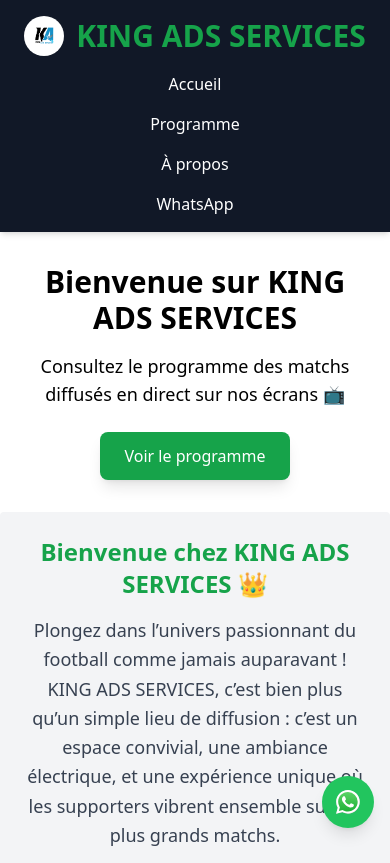
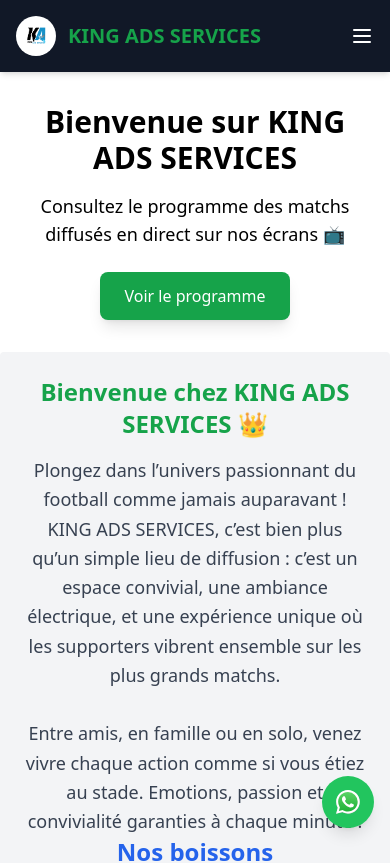
Before and after one commit to DavePastore47/Project, a Next.js app: page / in a window 390 px wide. Shown: the top 863 px of the page. Built offline with nearby package versions, Linux system fonts and the light colour scheme.

Commit message:
Mise à jour de la barre de navigation et du bouton de retour

```diff
--- a/components/Header.js
+++ b/components/Header.js
@@ -1,23 +1,46 @@
 import Link from 'next/link';
 import Image from 'next/image';
+import { useState } from 'react';
+
 export default function Header() {
-
+  const [menuOpen, setMenuOpen] = useState(false);
 
   return (
     <header className="bg-gray-900 text-white shadow-md">
-      <div className="max-w-6xl mx-auto px-4 py-4 flex flex-col md:flex-row justify-between items-center gap-4">
+      <div className="max-w-6xl mx-auto px-4 py-4 flex justify-between items-center">
         <div className="flex items-center space-x-3">
           <Image src="/logo.png" alt="logo" width={40} height={40} className="rounded-full" />
-          <h1 className="text-3xl font-bold text-center text-green-600 dark:text-green-400">
-            KING ADS SERVICES
-          </h1>
+          <h1 className="text-xl sm:text-2xl font-bold text-green-600 dark:text-green-400">KING ADS SERVICES</h1>
+        </div>
 
+        {/* Bouton menu pour petits écrans */}
+        <button
+          className="md:hidden focus:outline-none"
+          onClick={() => setMenuOpen(!menuOpen)}
+        >
+          <svg className="w-6 h-6" fill="none" stroke="currentColor" strokeWidth={2} viewBox="0 0 24 24">
+            <path strokeLinecap="round" strokeLinejoin="round" d={!menuOpen ? "M4 6h16M4 12h16M4 18h16" : "M6 18L18 6M6 6l12 12"} />
+          </svg>
+        </button>
+
+        {/* Menu Desktop */}
+        <nav className="hidden md:flex space-x-6">
+          <Link href="/" className="hover:underline">Accueil</Link>
+          <Link href="/programme" className="hover:underline">Programme</Link>
+          <Link href="/apropos" className="hover:underline">À propos</Link>
+          <a href="https://wa.me/+22952008133?text=Bonjour%20je%20viens%20de%20votre%20site%20de%20matchs%20pour%20prendre%20une%20réservation." target="_blank" rel="noopener noreferrer" className="hover:underline">WhatsApp</a>
+        </nav>
+      </div>
+
+      {/* Menu Mobile */}
+      {menuOpen && (
+        <div className="md:hidden px-4 pb-4 space-y-2 animate-slide-down">
+          <Link href="/" className="block hover:text-green-400">Accueil</Link>
+          <Link href="/programme" className="block hover:text-green-400">Programme</Link>
+          <Link href="/apropos" className="block hover:text-green-400">À propos</Link>
+          <a href="https://wa.me/+22952008133?text=Bonjour%20je%20viens%20de%20votre%20site%20de%20matchs%20pour%20prendre%20une%20réservation." target="_blank" rel="noopener noreferrer" className="block hover:text-green-400">WhatsApp</a>
         </div>
-        <Link href="/" className="hover:underline">Accueil</Link>
-        <Link href="/programme" className="hover:underline">Programme</Link>
-        <Link href="/apropos" className="text-white hover:text-green-400">À propos</Link>
-        <a href="https://wa.me/+22952008133?text=Bonjour%20je%20viens%20de%20votre%20site%20de%20matchs%20pour%20prendre%20une%20réservation." target="_blank" rel="noopener noreferrer" className="hover:underline">WhatsApp</a>
-      </div>
+      )}
     </header>
   );
 }
--- a/components/MatchList.js
+++ b/components/MatchList.js
@@ -4,6 +4,7 @@
 import fr from 'date-fns/locale/fr';
 import Countdown from './Countdown';
 import ThemeToggle from './ThemeToggle';
+
 import Footer from './Footer';
 
 const API_KEY = 'f462782a02580d061814fde70bae0ade'; // 🔑 Remplace par ta vraie clé API-Football
--- a/pages/apropos.js
+++ b/pages/apropos.js
@@ -1,6 +1,20 @@
+import { useRouter } from 'next/router';
+
 export default function Apropos() {
+  const router = useRouter();
+
   return (
     <div className="max-w-4xl mx-auto px-6 py-10 text-white">
+      {/* ✅ Bouton de retour en haut */}
+      <div className="mb-6">
+        <button
+          onClick={() => router.back()}
+          className="bg-green-500 hover:bg-green-600 text-white px-4 py-2 rounded transition duration-200"
+        >
+          ⬅ Retour
+        </button>
+      </div>
+
       <h1 className="text-4xl font-bold mb-6 text-green-400">KING ADS SERVICES ⚽📺</h1>
 
       <p className="mb-6 text-lg">
--- a/styles/globals.css
+++ b/styles/globals.css
@@ -5,3 +5,19 @@
 body {
   @apply bg-gray-900 text-white;
 }
+@layer utilities {
+  .animate-slide-down {
+    animation: slideDown 0.3s ease-out;
+  }
+
+  @keyframes slideDown {
+    0% {
+      transform: translateY(-10%);
+      opacity: 0;
+    }
+    100% {
+      transform: translateY(0);
+      opacity: 1;
+    }
+  }
+}
```
